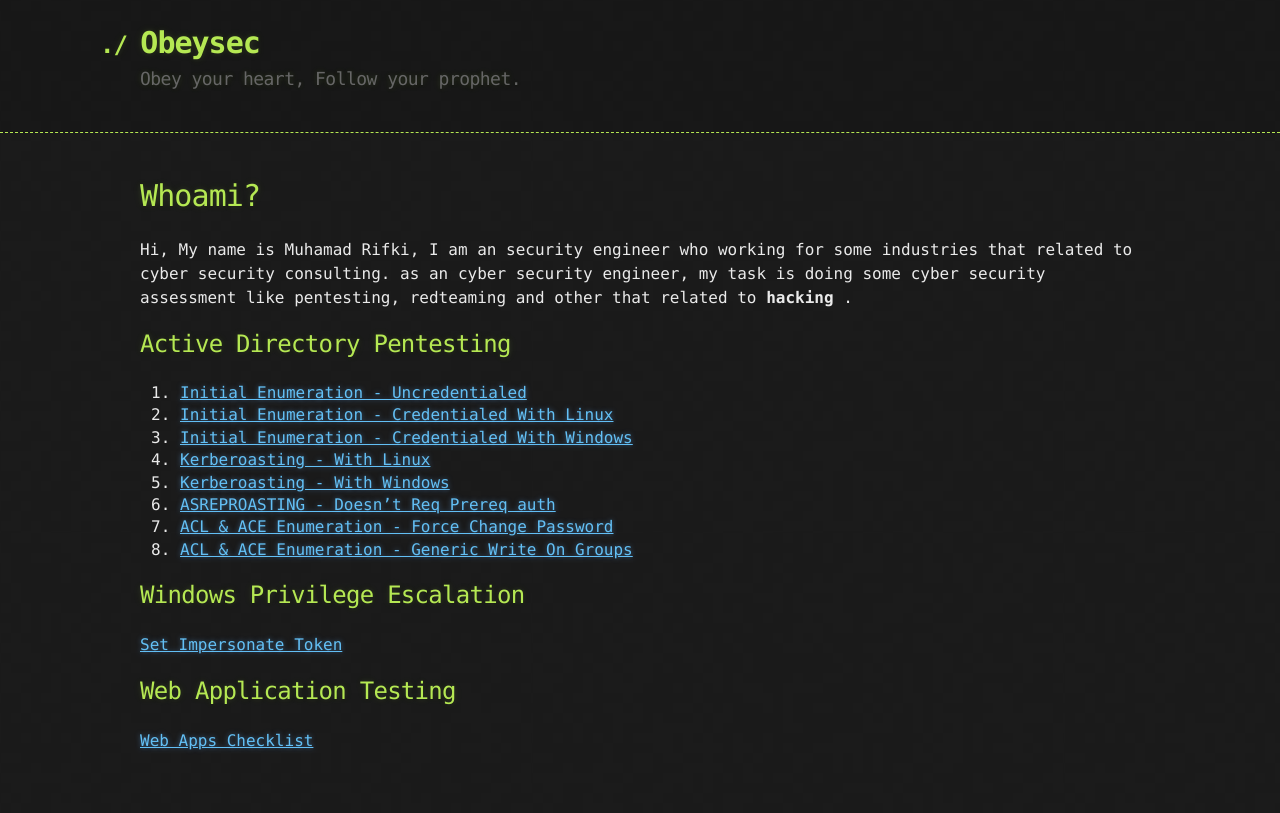
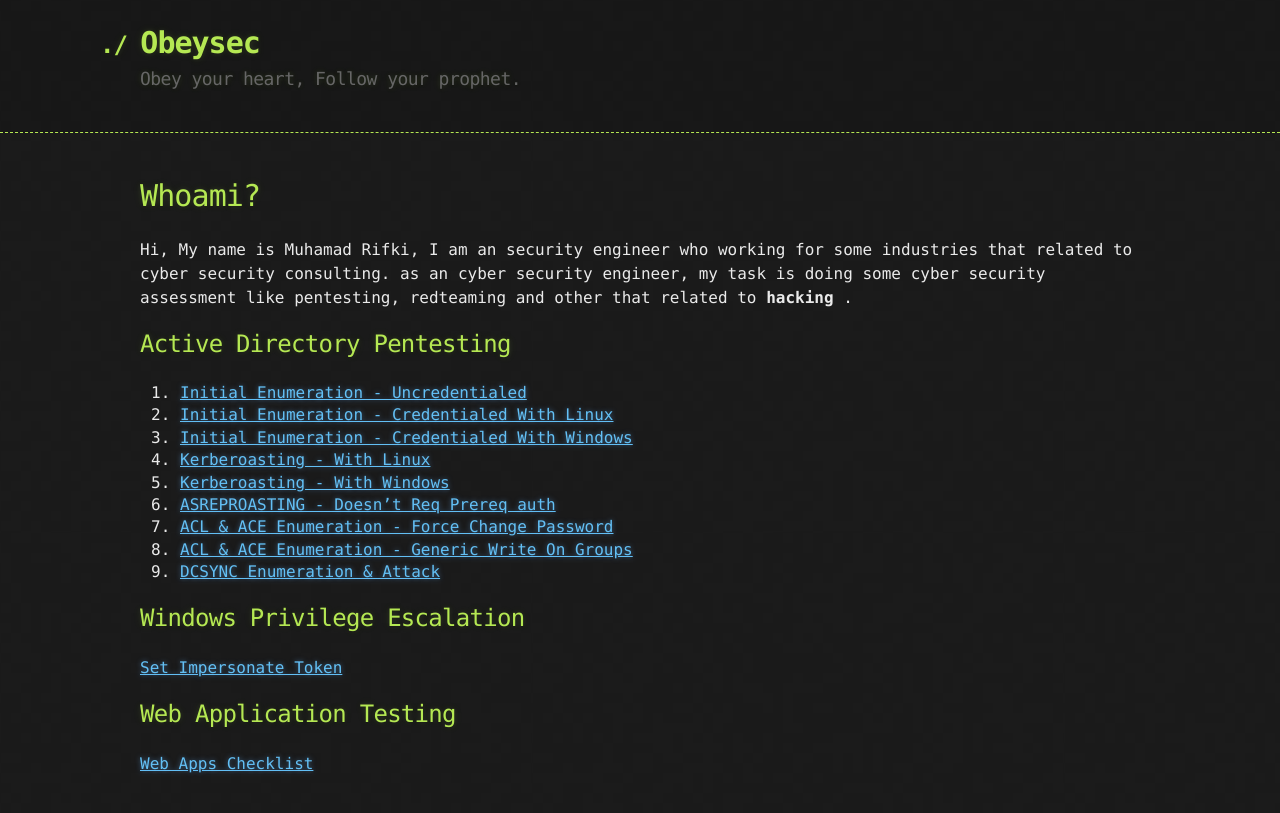
Before and after one commit to sahabrifki/sahabrifki.github.io, a Jekyll site: the page built from index.md, in a window 1280 px wide. Shown: the top 813 px of the page. Built offline with Jekyll 4.4.1, drawn with Linux system fonts in a browser that asks for light colours; our own code applies the rules of GitHub Pages for plain Markdown files.

Commit message:
Update index.md

```diff
--- a/index.md
+++ b/index.md
@@ -16,6 +16,7 @@ Hi, My name is Muhamad Rifki, I am an security engineer who working for some ind
 6. [ASREPROASTING - Doesn't Req Prereq auth](./AD/asrep_roasting.md)
 7. [ACL & ACE Enumeration - Force Change Password](./AD/ACL-FcPassword.md)
 8. [ACL & ACE Enumeration - Generic Write On Groups](AD/ACL-GenWrite.md)
+9. [DCSYNC Enumeration & Attack ](AD/DcSync.md)
 
 
 ## Windows Privilege Escalation
```
